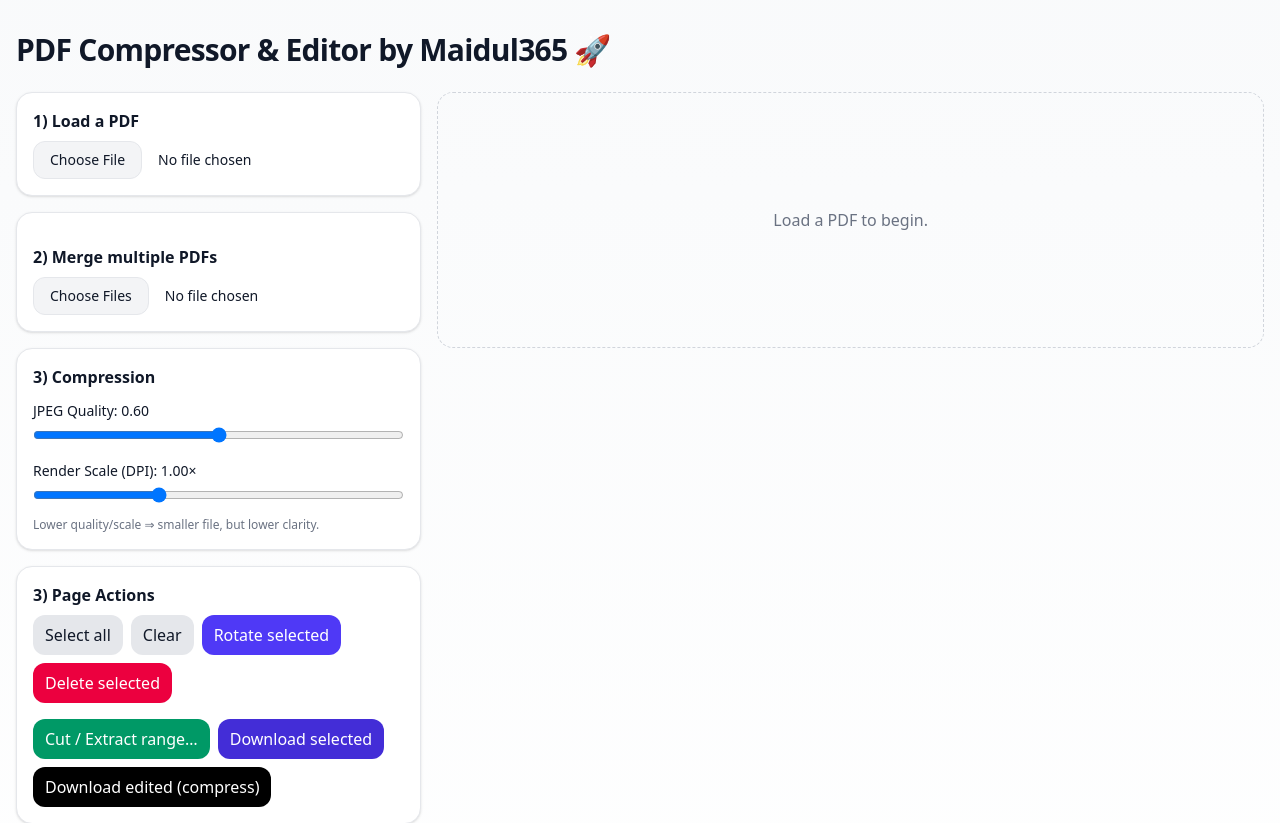
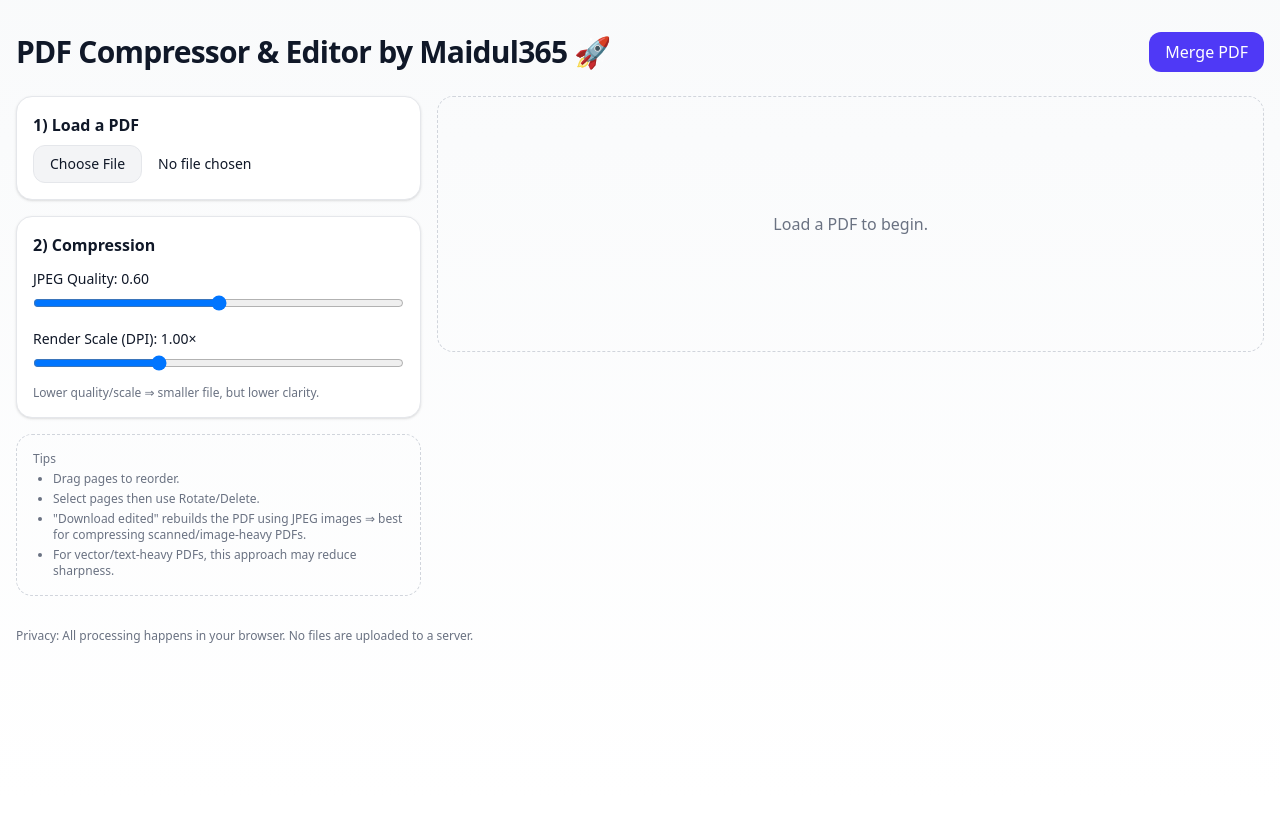
Before and after one commit to amtawestwbtpta/pdf365, a React (Vite) app: page / in a window 1280 px wide. Shown: the top 823 px of the page. After the commit the page ends 800 px from the top, so only its background shows below. Built offline with nearby package versions, Linux system fonts and the light colour scheme.

Commit message:
New commit

```diff
--- a/src/App.jsx
+++ b/src/App.jsx
@@ -78,6 +78,7 @@
 
 const App = () => {
   const fileRef = useRef();
+  const [showSingleInput, setShowSingleInput] = useState(true);
   const [file, setFile] = useState(null);
   const [pdf, setPdf] = useState(null);
   const [pages, setPages] = useState([]); // {thumbUrl, width, height}
@@ -420,11 +421,22 @@
           <h1 className="text-2xl sm:text-3xl font-bold tracking-tight">
             PDF Compressor & Editor by Maidul365 🚀
           </h1>
+          <div>
+            <button
+              type="button"
+              onClick={() => setShowSingleInput(!showSingleInput)}
+              className="px-4 py-2 rounded-xl bg-indigo-600 text-white hover:bg-indigo-700"
+            >
+              {showSingleInput ? "Merge PDF" : "Edit A PDF"}
+            </button>
+          </div>
         </header>
 
         <div className="grid gap-4 md:grid-cols-3">
           {/* Left controls */}
           <section className="md:col-span-1 space-y-4">
+            {showSingleInput ? (
+              <>
                 <div className="rounded-2xl border border-gray-200 dark:border-gray-800 bg-white dark:bg-gray-950 p-4 shadow-sm">
                   <h2 className="font-semibold mb-2">1) Load a PDF</h2>
                   <input
@@ -440,24 +452,9 @@
                     </div>
                   )}
                 </div>
-            <div className="rounded-2xl border border-gray-200 dark:border-gray-800 bg-white dark:bg-gray-950 p-4 shadow-sm">
-              {/* Merge tool */}
-              <div className="mt-4">
-                <h2 className="font-semibold mb-2">2) Merge multiple PDFs</h2>
-
-                <input
-                  type="file"
-                  accept="application/pdf"
-                  ref={mergeRef}
-                  multiple
-                  onChange={(e) => onMergeUpload(e.target.files)}
-                  className="cursor-pointer block w-full text-sm file:mr-4 file:rounded-xl file:border file:border-gray-200 file:bg-gray-100 file:px-4 file:py-2 file:text-sm hover:file:bg-blue-700 dark:file:bg-gray-800 dark:file:border-gray-700"
-                />
-              </div>
-            </div>
 
                 <div className="rounded-2xl border border-gray-200 dark:border-gray-800 bg-white dark:bg-gray-950 p-4 shadow-sm">
-              <h2 className="font-semibold mb-3">3) Compression</h2>
+                  <h2 className="font-semibold mb-3">2) Compression</h2>
                   <label className="block text-sm mb-1">
                     JPEG Quality: {quality.toFixed(2)}
                   </label>
@@ -468,7 +465,7 @@
                     step={0.05}
                     value={quality}
                     onChange={(e) => setQuality(parseFloat(e.target.value))}
-                className="w-full"
+                    className="w-full cursor-grabbing"
                   />
                   <label className="block text-sm mt-3 mb-1">
                     Render Scale (DPI): {scale.toFixed(2)}×
@@ -480,13 +477,14 @@
                     step={0.1}
                     value={scale}
                     onChange={(e) => setScale(parseFloat(e.target.value))}
-                className="w-full"
+                    className="w-full cursor-grabbing"
                   />
                   <p className="mt-2 text-xs text-gray-500">
                     Lower quality/scale ⇒ smaller file, but lower clarity.
                   </p>
                 </div>
 
+                {pdf && pages.length > 0 && (
                   <div className="rounded-2xl border border-gray-200 dark:border-gray-800 bg-white dark:bg-gray-950 p-4 shadow-sm space-y-2">
                     <h2 className="font-semibold">3) Page Actions</h2>
                     <div className="flex flex-wrap gap-2">
@@ -547,7 +545,26 @@
                       <div className="text-xs text-gray-500 pt-2">{status}</div>
                     )}
                   </div>
+                )}
+              </>
+            ) : (
+              <div className="rounded-2xl border border-gray-200 dark:border-gray-800 bg-white dark:bg-gray-950 p-4 shadow-sm">
+                {/* Merge tool */}
 
+                <div className="mt-4">
+                  <h2 className="font-semibold mb-2">Merge multiple PDFs</h2>
+
+                  <input
+                    type="file"
+                    accept="application/pdf"
+                    ref={mergeRef}
+                    multiple
+                    onChange={(e) => onMergeUpload(e.target.files)}
+                    className="cursor-pointer block w-full text-sm file:mr-4 file:rounded-xl file:border file:border-gray-200 file:bg-gray-100 file:px-4 file:py-2 file:text-sm hover:file:bg-blue-700 dark:file:bg-gray-800 dark:file:border-gray-700"
+                  />
+                </div>
+              </div>
+            )}
             <div className="rounded-2xl border border-dashed border-gray-300 dark:border-gray-700 p-4 text-xs text-gray-500">
               <p className="font-medium mb-1">Tips</p>
               <ul className="list-disc pl-5 space-y-1">
@@ -567,7 +584,8 @@
 
           {/* Thumbnails */}
           <section className="md:col-span-2">
-            {mergeFiles.length > 0 && (
+            {!showSingleInput ? (
+              mergeFiles.length > 0 ? (
                 <div className="grid place-items-center h-64 rounded-2xl  text-gray-500 my-4">
                   <div className="grid grid-cols-2 sm:grid-cols-3 lg:grid-cols-4 gap-3">
                     {mergeOrder.map((id) => {
@@ -594,7 +612,9 @@
                             </div>
                           )}
                           <div className="flex items-center gap-2">
-                          <p className="text-sm flex-1 text-center">{f.name}</p>
+                            <p className="text-sm flex-1 text-center">
+                              {f.name}
+                            </p>
                             <p className="text-xs text-gray-500">⋮⋮ drag</p>
                           </div>
                         </div>
@@ -619,8 +639,13 @@
                     </button>
                   </div>
                 </div>
-            )}
-            {!pdf && !mergeFiles.length > 0 ? (
+              ) : (
+                <div className="grid place-items-center h-64 rounded-2xl border border-dashed border-gray-300 dark:border-gray-700 text-gray-500">
+                  Load a PDF to begin.
+                </div>
+              )
+            ) : null}
+            {showSingleInput && !pdf && !mergeFiles.length > 0 ? (
               <div className="grid place-items-center h-64 rounded-2xl border border-dashed border-gray-300 dark:border-gray-700 text-gray-500">
                 Load a PDF to begin.
               </div>
```
Lines whose indentation alone changed are shown as unchanged.
